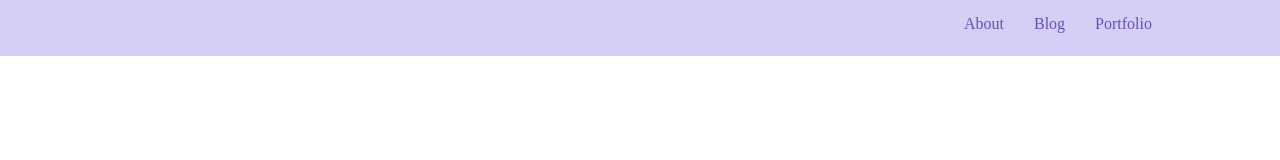
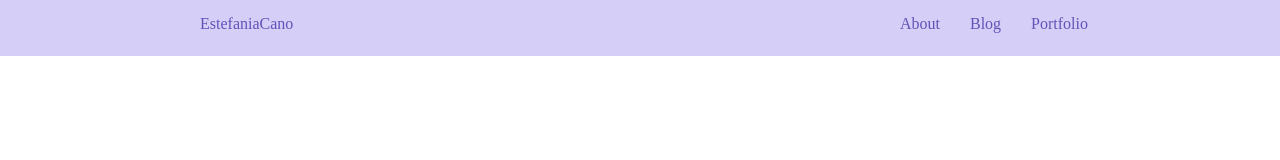
Before and after one commit to Xteff/www, a plain HTML site: page index.html in a window 1280 px wide. Drawn offline with Linux system fonts and the light colour scheme.

Commit message:
Add home to the menu navigation

```diff
--- a/assets/css/modules/nav.css
+++ b/assets/css/modules/nav.css
@@ -1,4 +1,5 @@
 header {
+  background-color: #D5CEF7;
   height: 7%;
   left: 0;
   position: fixed;
@@ -7,7 +8,6 @@ header {
 }
 
 nav {
-  background-color: #D5CEF7;
   height: 7%;
   position: fixed;
   width: 100%;
@@ -20,8 +20,13 @@ a {
   text-decoration: none;
 }
 
-a:nth-of-type(1) {
-  margin-right: 10%;
+a:nth-of-type(2) {
+  margin-right: 15%;
+}
+
+.home {
+  float: left;
+  margin-left: 200px;
 }
 
 .hover-nav {
--- a/index.html
+++ b/index.html
@@ -13,6 +13,7 @@
 
   <header>
     <nav>
+      <a class="home" href="#">EstefaniaCano</a>
       <a href="#">Portfolio</a>
       <a href="#">Blog</a>
       <a href="#">About</a>
```
